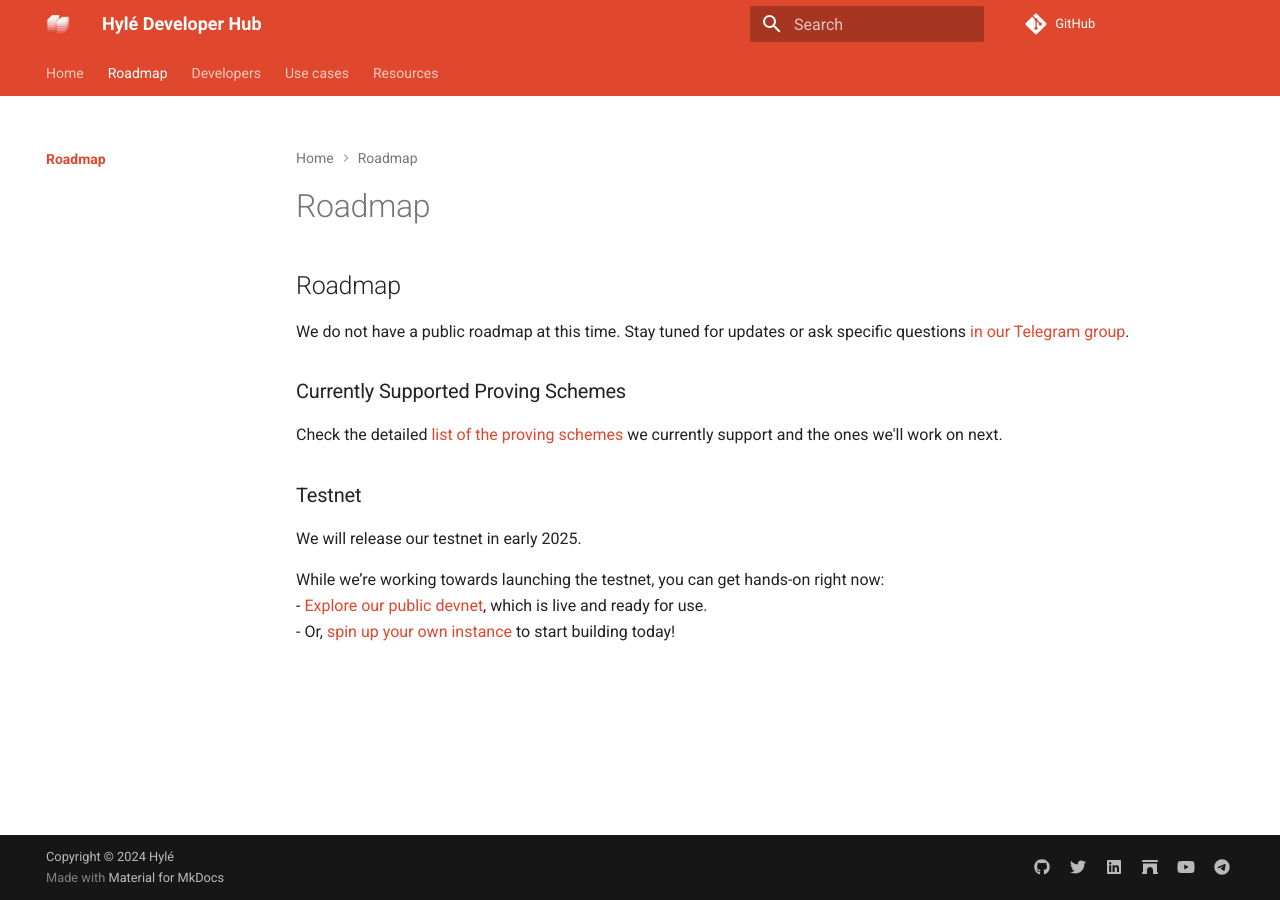
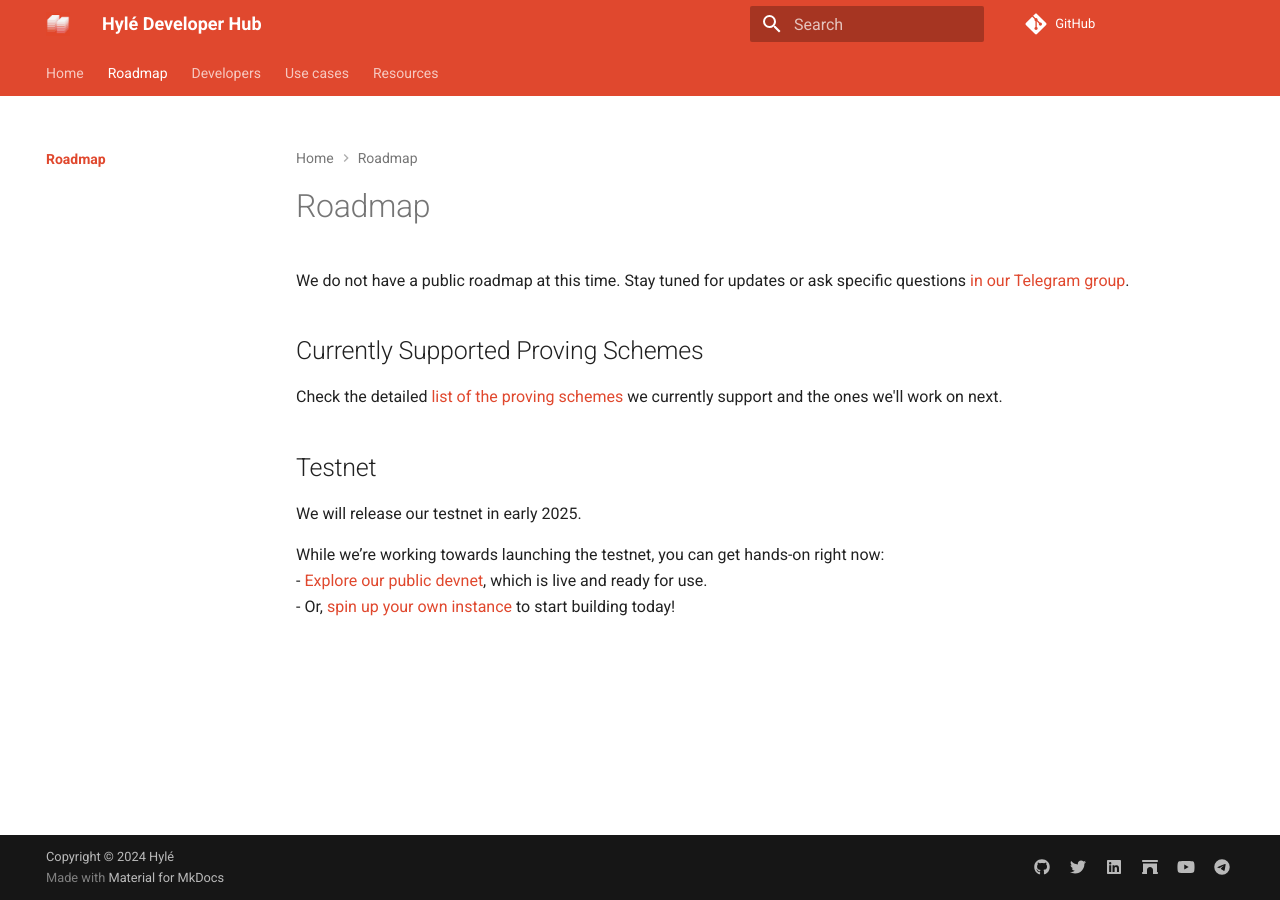
Before and after one commit to Hyle-org/devhub-hyle, an MkDocs documentation site: the page built from docs/roadmap/index.md, in a window 1280 px wide. Built offline with MkDocs 1.6.1 and Material for MkDocs 9.7.7, drawn with Linux system fonts in a browser that asks for light colours; comment, search, counter and statistics services are not loaded.

Commit message:
duplicate title (#10)

```diff
--- a/docs/roadmap/index.md
+++ b/docs/roadmap/index.md
@@ -2,15 +2,13 @@
 title: Roadmap
 ---
 
-## Roadmap
-
 We do not have a public roadmap at this time. Stay tuned for updates or ask specific questions [in our Telegram group](https://t.me/hyle_org).
 
-### Currently Supported Proving Schemes
+## Currently Supported Proving Schemes
 
 Check the detailed [list of the proving schemes](../developers/general-doc/supported-proving-schemes.md) we currently support and the ones we'll work on next.
 
-### Testnet
+## Testnet
 
 We will release our testnet in early 2025.
 
```
